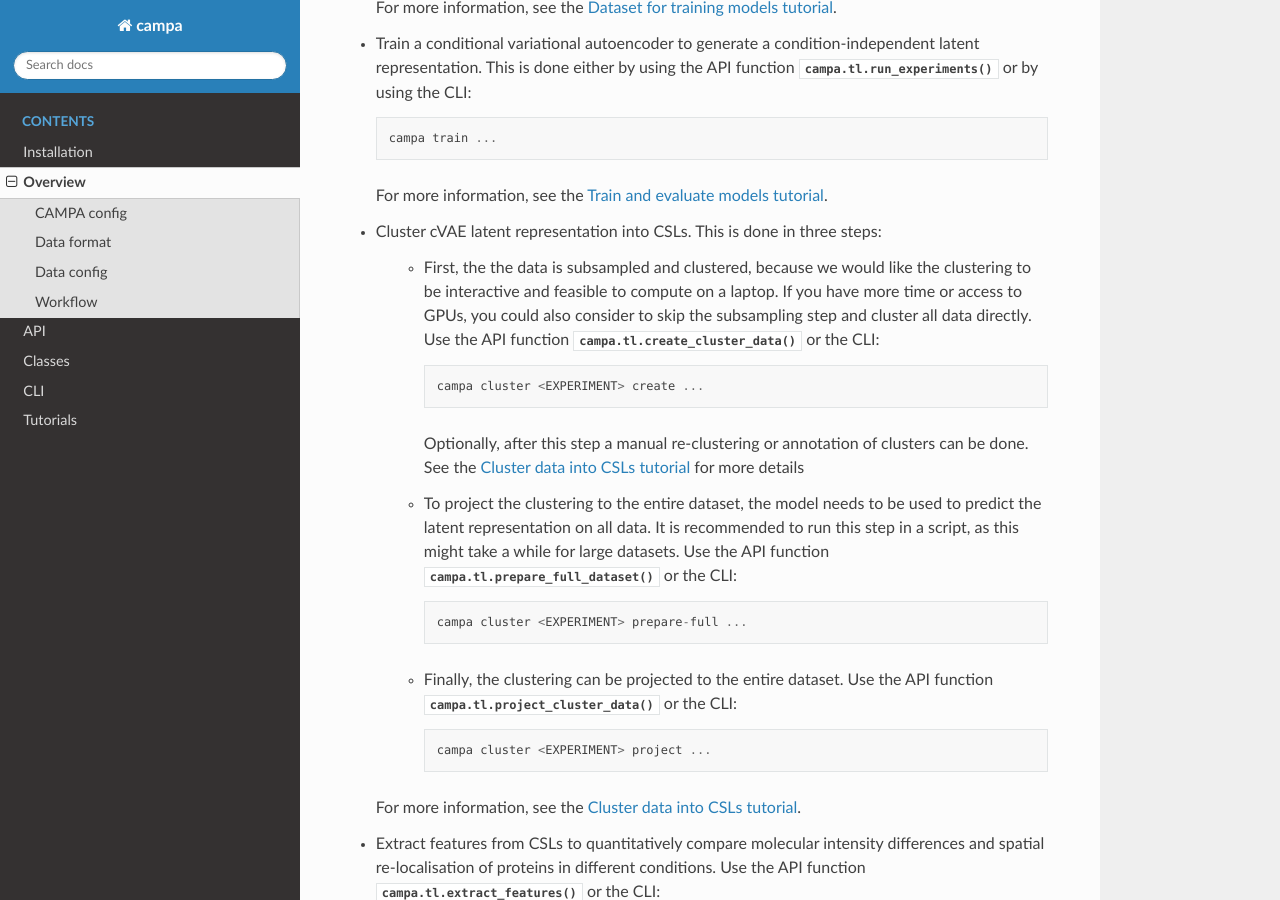
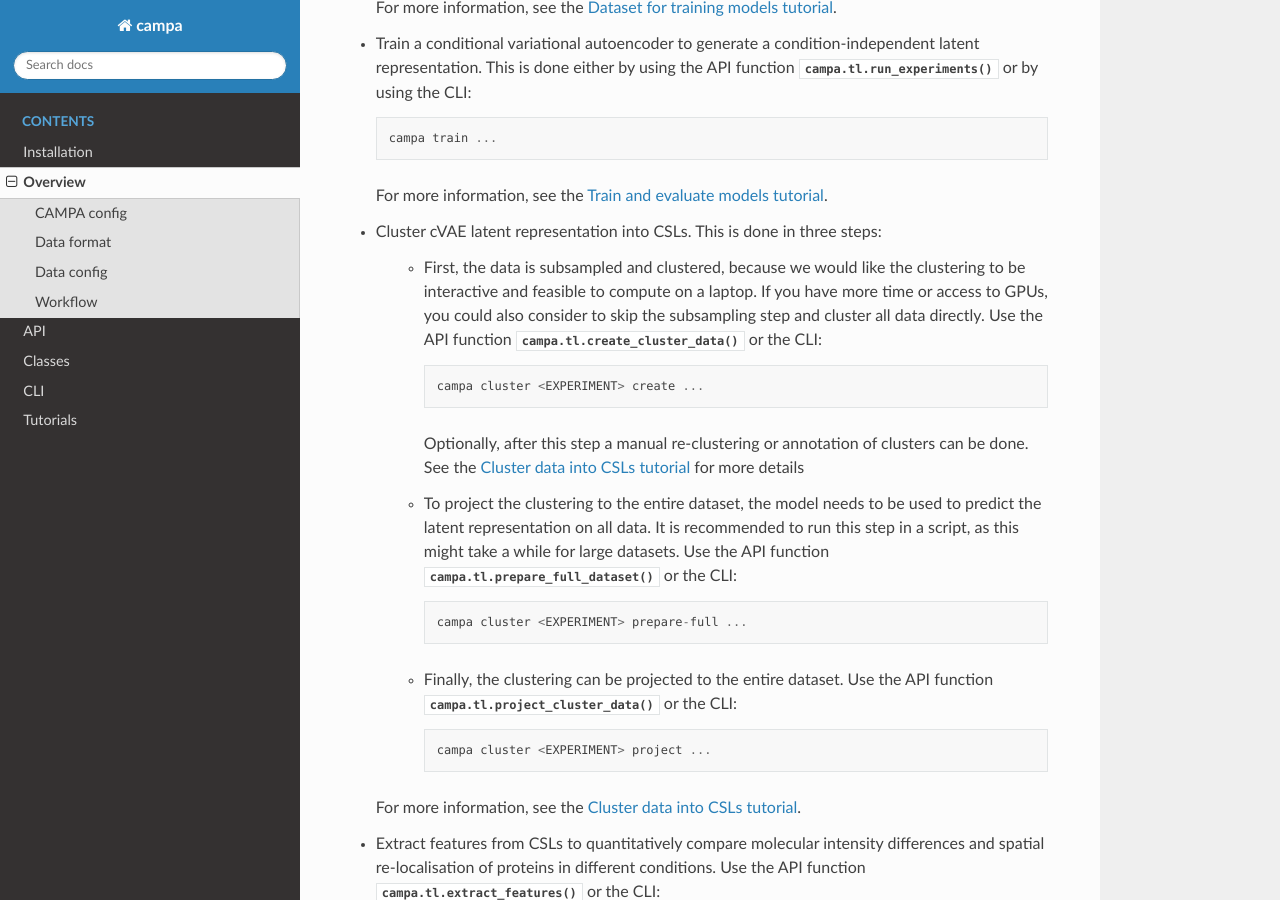
Before and after one commit to theislab/campa, a Sphinx documentation site: the page built from docs/source/overview.rst, in a window 1280 px wide and 900 px high, scrolled down 2650 px. Built offline with Sphinx 7.4.7 and the Read the Docs theme 2.0.0, drawn with Linux system fonts in a browser that asks for light colours; pages that are not in the unit, such as notebooks, are missing from menus; some of the changed text lies outside the part shown.

```diff
--- a/README.rst
+++ b/README.rst
@@ -30,7 +30,7 @@ Please see our preprint
 Installation
 ------------
 
-Install CAMPA by running::
+CAMPA was developed for Python 3.9 and can be installed by running::
 
     pip install campa
 
--- a/README_pypi.rst
+++ b/README_pypi.rst
@@ -27,7 +27,7 @@ Please see our preprint
 Installation
 ------------
 
-Install CAMPA by running::
+CAMPA was developed for Python 3.9 and can be installed by running::
 
     pip install campa
 
--- a/docs/source/installation.rst
+++ b/docs/source/installation.rst
@@ -1,7 +1,7 @@
 Installation
 ------------
 
-Campa is developed for and tested on Python 3.9.
+CAMPA is developed for and tested on Python 3.9.
 
 Installation with pip
 =====================
--- a/docs/source/overview.rst
+++ b/docs/source/overview.rst
@@ -49,7 +49,7 @@ The pixel-level multi-channel data is represented as a :class:`campa.data.MPPDat
 (Multiplexed Pixel Profile Data) object.
 
 It is represented on disk by a folder containing ``npy`` and ``csv`` files.
-Let :math:`n_o` the the number of objects (cells) in the data,
+Let :math:`n_o` the number of objects (cells) in the data,
 :math:`n_p` the number of pixels, and :math:`m` the number of measurements per pixel
 (e.g. number of protein channels), the data is saved in:
 
@@ -126,7 +126,7 @@ The workflow consists of the following steps:
 - Cluster cVAE latent representation into CSLs.
   This is done in three steps:
 
-    - First, the the data is subsampled and clustered, because we would like the clustering
+    - First, the data is subsampled and clustered, because we would like the clustering
       to be interactive and feasible to compute on a laptop.
       If you have more time or access to GPUs, you could also consider to skip the subsampling
       step and cluster all data directly.
--- a/docs/source/spelling_wordlist.txt
+++ b/docs/source/spelling_wordlist.txt
@@ -60,3 +60,7 @@ foldchange
 loadings
 localisations
 interpretability
+PML
+nucleoplasm
+subfolder
+dirs
```
Also changed, not shown: other parts of docs/source/overview.rst (+1 -1 lines), 2 other files.
